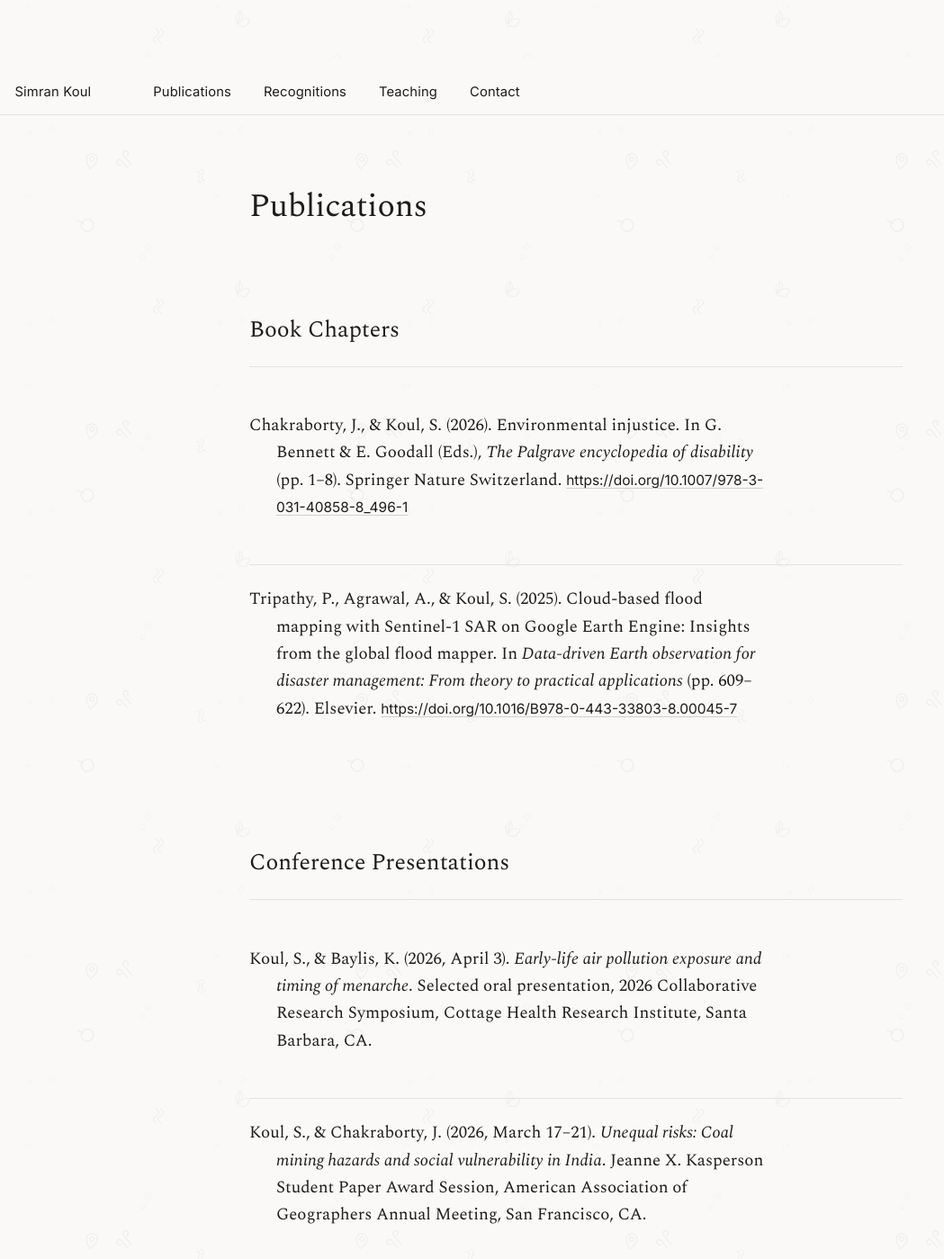
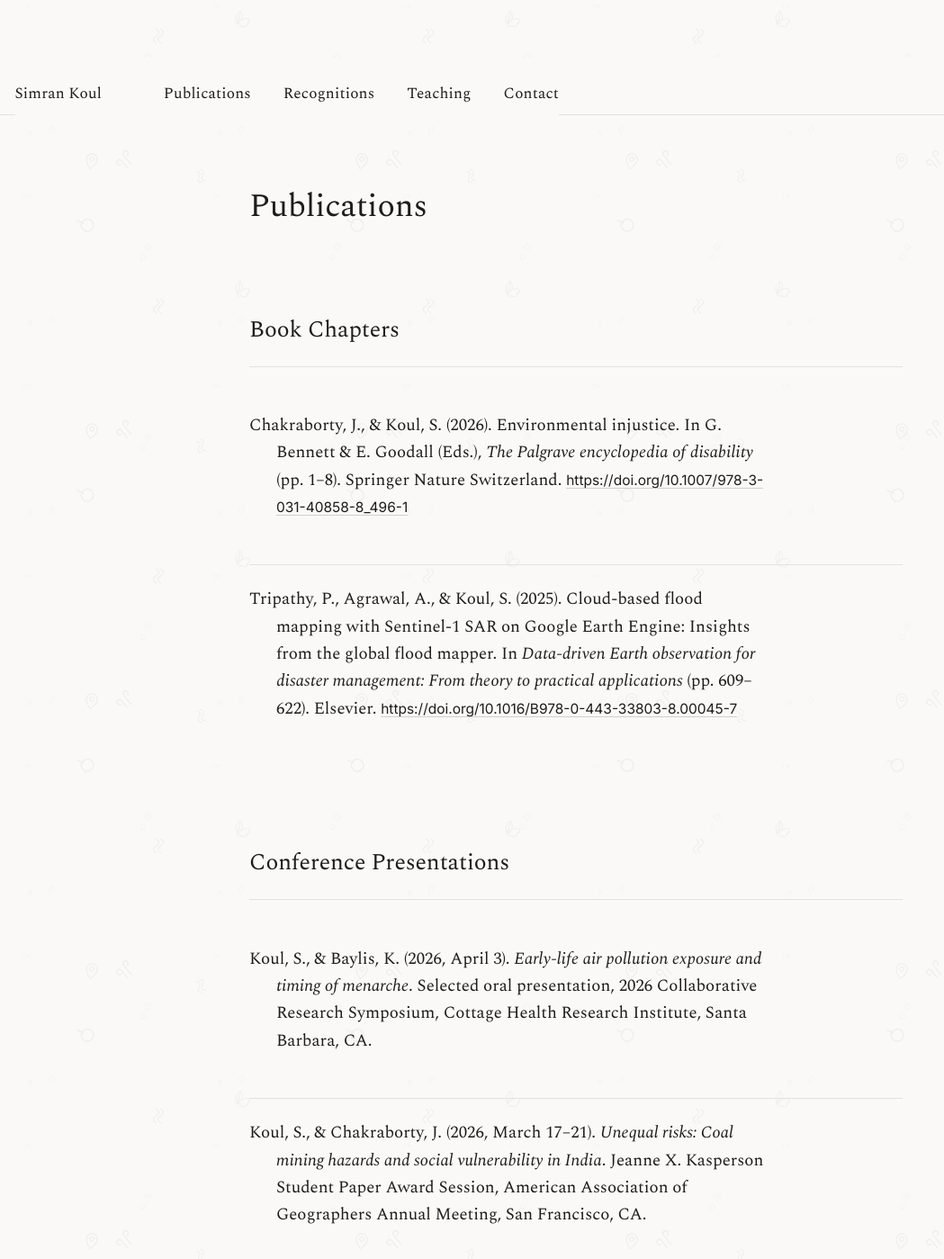
Before and after one commit to simkoul/simkoul.github.io, a Jekyll site: the page built from _pages/publications.html, in a window 1280 px wide and 1400 px high. Shown: the whole window at 90% size, without its empty margins (0-1049 px from the left). Built offline with Jekyll 4.4.1, drawn with Linux system fonts in a browser that asks for light colours; some of the changed text lies outside the part shown.

Commit message:
Set the nav and term column in the display serif; hold the panel back
The tabs and the term column were the last two places still in the interface
sans. Both now use Spectral, so the masthead reads as one piece with the site
title and each teaching row is set in a single typeface.

Removes the invited panel section. The talk is six weeks away, a section
headed "Invited Talks & Panels" holding one forthcoming student panel claims
more than it delivers, and a panel is not a publication. It belongs back on
the page after 6 November, as a thing that happened.

Contact now reads "Please feel free to reach out to me at".

```diff
--- a/_pages/publications.html
+++ b/_pages/publications.html
@@ -56,14 +56,4 @@ author_profile: false
     </div>
   </div>
 
-  <div class="band">
-    <div class="shead"><h2>Invited Talks &amp; Panels</h2></div>
-
-    <div class="ref">
-      <p class="cite">Student Panelist, Mantell Symposium on Environmental Justice and
-      Conservation Innovation, Bren School, UC Santa Barbara
-      <span class="qual">(invited, forthcoming)</span></p>
-    </div>
-  </div>
-
 </div>
--- a/_sass/layout/_quiet.scss
+++ b/_sass/layout/_quiet.scss
@@ -40,8 +40,8 @@ body {
   background: transparent;
 
   a {
-    font-family: $quiet-body;
-    font-size: 0.82rem;
+    font-family: $quiet-display;
+    font-size: 0.95rem;
     font-weight: 400;
     text-transform: none;
     letter-spacing: 0.01em;
@@ -335,7 +335,8 @@ body {
   &:last-child { border-bottom: 0; }
 
   .y {
-    font-size: 0.8rem;
+    font-family: $quiet-display;
+    font-size: 0.95rem;
     color: var(--muted);
     font-variant-numeric: tabular-nums;
     white-space: nowrap;
--- a/tools/preview/preview_shell.html
+++ b/tools/preview/preview_shell.html
@@ -28,7 +28,7 @@ img{max-width:100%}
 .mastinner{max-width:780px;margin:0 auto;padding:.85rem 1.5rem;display:flex;align-items:baseline;gap:1.4rem;flex-wrap:wrap}
 .site-title{font-family:var(--display);font-weight:400;font-size:1.02rem;letter-spacing:.01em;text-decoration:none;color:var(--ink)}
 .tabs{display:flex;gap:1.3rem;margin-left:auto;flex-wrap:wrap}
-.tab{font-size:.82rem;font-weight:400;letter-spacing:.01em;color:var(--ink);text-decoration:none}
+.tab{font-family:var(--display);font-size:.95rem;font-weight:400;letter-spacing:.01em;color:var(--ink);text-decoration:none}
 .tab:hover{color:var(--accent)}
 .tab.is-active{color:var(--muted)}
 
@@ -80,7 +80,7 @@ img{max-width:100%}
 /* entries -------------------------------------------------------------- */
 .item{display:grid;grid-template-columns:6.6rem 1fr;gap:1.1rem;padding:.85rem 0;border-bottom:1px solid var(--rule)}
 .item:last-child{border-bottom:0}
-.item .y{font-size:.8rem;color:var(--muted);font-variant-numeric:tabular-nums;white-space:nowrap}
+.item .y{font-family:var(--display);font-size:.95rem;color:var(--muted);font-variant-numeric:tabular-nums;white-space:nowrap}
 .item .t{font-family:var(--display);font-weight:400;font-size:1.06rem}
 .item .s{font-family:var(--display);font-style:italic;font-size:1rem;color:var(--muted)}
 .item .st{font-size:.76rem;color:var(--muted)}
```
Also changed, not shown: _pages/contact.md (+1 -1 lines).
